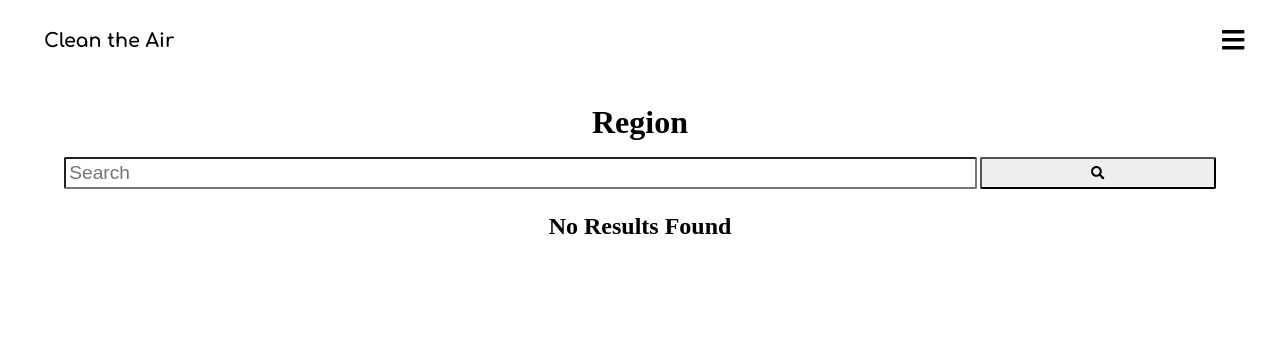
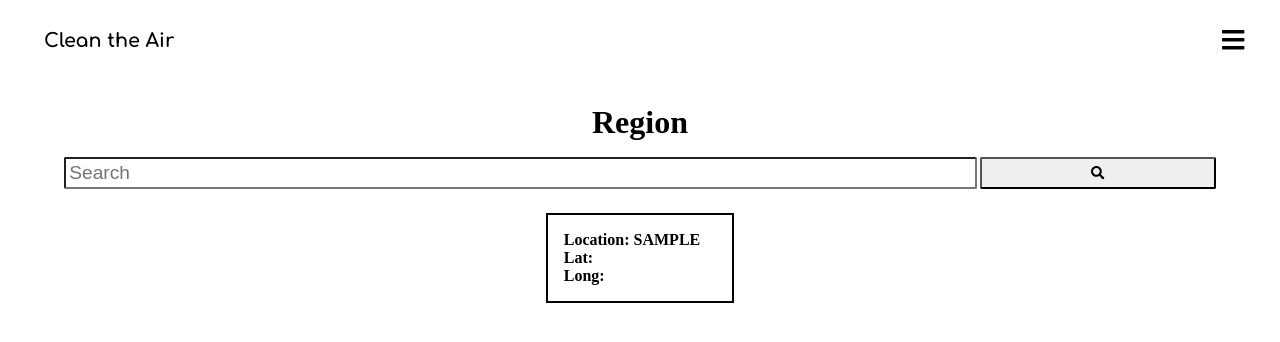
Before and after one commit to rmcguire6/v30-geckos-team-04, a React (Create React App) app: page /region in a window 1280 px wide. Both pictures are taken after typing "Sample" into the empty fields and a click on the button 1098 px from the left and 173 px from the top of the page. Shown: the top 342 px of the page. Built offline with nearby package versions, Linux system fonts and the light colour scheme; no server answers.

Commit message:
feat: Add fetchLatAndLong and remove FetchMeasurements

```diff
--- a/src/@modules/region/Region.js
+++ b/src/@modules/region/Region.js
@@ -3,42 +3,62 @@ import axios from "axios";
 import styles from "./Region.module.css";
 import SearchBar from "../search/SearchBar";
 import CurrentContext from "../../context/Current";
-import SearchResults from "../common/components/search-results/SearchResults";
 
 const Region = () => {
   const { currentLocation } = useContext(CurrentContext);
   const [data, setData] = useState([]);
-  const [latAndLong] = useState([40.6673, -111.7996]);
+  const [latAndLng, setLatAndLng] = useState();
 
   useEffect(() => {
-    const fetchMeasurements = async () => {
+    const fetchLatAndLong = async () => {
       try {
         const result = await axios.get(
-          `https://docs.openaq.org/v2/latest?limit=100&page=1&offset=0&sort=desc&coordinates=${latAndLong[0]}%2C${latAndLong[1]}&radius=100&order_by=lastUpdated&dumpRaw=false`
+          `http://www.mapquestapi.com/geocoding/v1/address?key=${process.env.REACT_APP_MAPQUEST}&location=${currentLocation}`
         );
-        setData(result.data.results);
+        setData(result.data.results[0].locations[0].displayLatLng);
       } catch (error) {
         console.error(error);
       }
+      return data;
     };
-    fetchMeasurements();
-    console.log("fetch happened");
-  }, [latAndLong]);
-  console.log("data", data);
-  console.log("current location,  Lat", currentLocation, latAndLong);
+    if (currentLocation.length > 0) {
+      fetchLatAndLong();
+    }
+  }, [currentLocation]);
+  console.log("loc data", currentLocation, data);
+  useEffect(() => {
+    setLatAndLng([data.lat, data.lng]);
+    console.log("latLng changed", latAndLng);
+  }, [data.lat, data.lng]);
 
   return (
     <div className={styles.region}>
       <h1 className={styles.title}>Region</h1>
       <SearchBar />
-      {data.length > 0 ? (
-        <SearchResults
-          location={data[0].location}
-          country={data[0].country}
-          measurements={data[0].measurements}
-        />
+      {currentLocation.length > 0 ? (
+        <>
+          <div className={styles.card}>
+            <ul>
+              <li className={styles.item}>
+                <p className={styles.label}>
+                  Location: {currentLocation.toUpperCase()}
+                </p>
+              </li>
+              <li className={styles.item}>
+                <p className={styles.label}>Lat:</p>
+                <p>{data?.lat}</p>
+              </li>
+              <li className={styles.item}>
+                <p className={styles.label}>Long:</p>
+                <p>{data?.lng}</p>
+              </li>
+            </ul>
+          </div>
+        </>
       ) : (
-        <h2>No Results Found</h2>
+        <div className={styles.card}>
+          <p className={styles.label}>No Location Selected</p>
+        </div>
       )}
     </div>
   );
--- a/src/@modules/region/Region.module.css
+++ b/src/@modules/region/Region.module.css
@@ -10,6 +10,19 @@
 .title {
   margin-bottom: 1rem;
 }
+.label {
+  font-weight: bold;
+  padding-right: 1rem;
+}
+.item {
+  display: flex;
+  flex-direction: row;
+  justify-content: left;
+}
+.card {
+  border: 2px solid black;
+  padding: 1rem;
+}
 /* Desktop */
 @media screen and (min-width: mediaQuery) {
   .region {
--- a/src/index.js
+++ b/src/index.js
@@ -1,13 +1,13 @@
-import React from 'react';
-import ReactDOM from 'react-dom';
-import App from './App';
-import reportWebVitals from './reportWebVitals';
-
+import React from "react";
+import ReactDOM from "react-dom";
+import App from "./App";
+import reportWebVitals from "./reportWebVitals";
+require("dotenv").config();
 ReactDOM.render(
   <React.StrictMode>
     <App />
   </React.StrictMode>,
-  document.getElementById('root')
+  document.getElementById("root")
 );
 
 // If you want to start measuring performance in your app, pass a function
```
